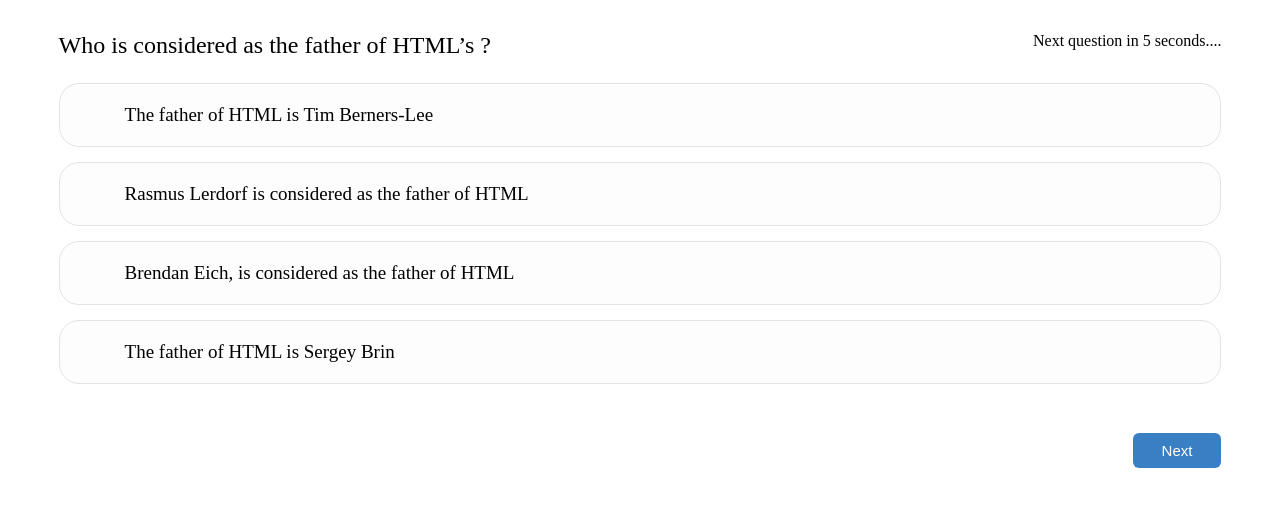
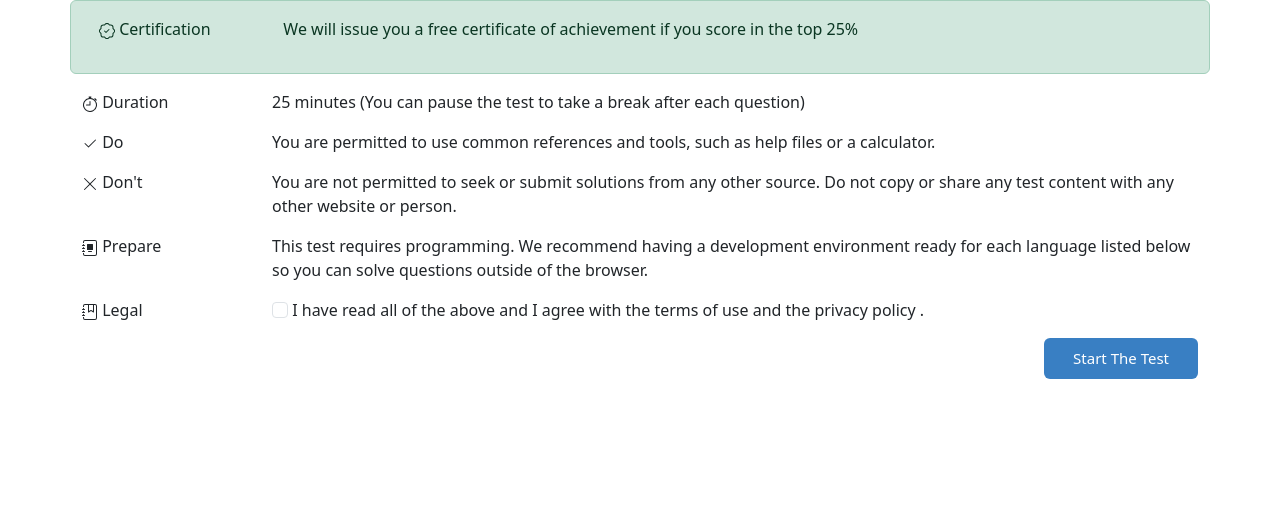
Before and after one commit to CuriousPNCoder/Javascript_Quizapp, a plain HTML site: page index.html in a window 1280 px wide. Drawn offline with nearby package versions, Linux system fonts and the light colour scheme.

Commit message:
create rules page

```diff
--- a/index.html
+++ b/index.html
@@ -4,28 +4,14 @@
 <head>
     <meta charset="UTF-8">
     <meta name="viewport" content="width=device-width, initial-scale=1.0">
-    <title>Javascript Quiz App</title>
+    <link href="https://cdn.jsdelivr.net/npm/bootstrap@5.3.3/dist/css/bootstrap.min.css" rel="stylesheet"
+        integrity="sha384-QWTKZyjpPEjISv5WaRU9OFeRpok6YctnYmDr5pNlyT2bRjXh0JMhjY6hW+ALEwIH" crossorigin="anonymous">
+    <script src="https://cdn.jsdelivr.net/npm/bootstrap@5.3.3/dist/js/bootstrap.bundle.min.js"
+        integrity="sha384-YvpcrYf0tY3lHB60NNkmXc5s9fDVZLESaAA55NDzOxhy9GkcIdslK1eN7N6jIeHz"
+        crossorigin="anonymous"></script>
+    <title>Document</title>
     <style>
-        .answer-list {
-            background-color: rgba(243, 243, 243, 0.185);
-            padding: 20px 30px;
-            width: auto;
-            border: 1px solid rgb(227, 227, 227);
-            border-radius: 20px;
-        }
-
-        .body-back {
-            justify-content: center;
-            display: flex;
-            flex-direction: column;
-            align-items: center;
-        }
-
-        .gap-bottom {
-            padding-bottom: 15px;
-        }
-
-        .bttn-next {
+        .start-bttn {
             padding: 9px 29px;
             border-radius: 6px;
             border: none;
@@ -35,286 +21,121 @@
             font-size: 15px;
         }
 
-        .bttn-prev {
-            padding: 9px 29px;
-            border-radius: 6px;
-            border: none;
-            background-color: #dddddd;
-            color: rgb(145, 145, 145);
-            font-size: 15px;
-        }
-
-        .card {
-            background-color: #ffffff;
-            width: 92%;
-        }
-
-        .question-heading {
-            font-size: 24px;
-        }
-
-        /* The container */
-        .container {
-            display: block;
-            position: relative;
-            padding-left: 35px;
-            cursor: pointer;
-            font-size: 19px;
-            -webkit-user-select: none;
-            -moz-user-select: none;
-            -ms-user-select: none;
-            user-select: none;
-        }
-        .container input {
-            position: absolute;
-            opacity: 0;
-            cursor: pointer;
-        }
-        .checkmark {
-            position: absolute;
-            top: 0;
-            left: 0;
-            height: 23px;
-            width: 23px;
-            background-color: #eee;
-            border-radius: 50%;
-        }
-        .container:hover input~.checkmark {
-            background-color: #ccc;
-        }
-        .container input:checked~.checkmark {
-            background-color: #397fc3;
-        }
-        .checkmark:after {
-            content: "";
-            position: absolute;
-            display: none;
-        }
-        .container input:checked~.checkmark:after {
-            display: block;
-        }
-        .container .checkmark:after {
-            top: 8px;
-            left: 8px;
-            width: 8px;
-            height: 8px;
-            border-radius: 50%;
-            background: white;
-        }
-        #feedback{
-            justify-content: center;
-            display: flex;
-            align-items: center;
-            font-weight: 600;
-            font-size: 17px;
-        }
-        .timer{
-            float: right;
+        .link-desc {
+            text-decoration: none;
+            color: white;
         }
     </style>
 </head>
 
 <body>
-    <div class="body-back">
-        <div class="card">
+    <div class="container">
+        <div class="row alert alert-success" role="alert">
+            <div class="col-md-2">
+                <div>
+                    <p><svg xmlns="http://www.w3.org/2000/svg" width="16" height="16" fill="currentColor"
+                            class="bi bi-patch-check" viewBox="0 0 16 16">
+                            <path fill-rule="evenodd"
+                                d="M10.354 6.146a.5.5 0 0 1 0 .708l-3 3a.5.5 0 0 1-.708 0l-1.5-1.5a.5.5 0 1 1 .708-.708L7 8.793l2.646-2.647a.5.5 0 0 1 .708 0" />
+                            <path
+                                d="m10.273 2.513-.921-.944.715-.698.622.637.89-.011a2.89 2.89 0 0 1 2.924 2.924l-.01.89.636.622a2.89 2.89 0 0 1 0 4.134l-.637.622.011.89a2.89 2.89 0 0 1-2.924 2.924l-.89-.01-.622.636a2.89 2.89 0 0 1-4.134 0l-.622-.637-.89.011a2.89 2.89 0 0 1-2.924-2.924l.01-.89-.636-.622a2.89 2.89 0 0 1 0-4.134l.637-.622-.011-.89a2.89 2.89 0 0 1 2.924-2.924l.89.01.622-.636a2.89 2.89 0 0 1 4.134 0l-.715.698a1.89 1.89 0 0 0-2.704 0l-.92.944-1.32-.016a1.89 1.89 0 0 0-1.911 1.912l.016 1.318-.944.921a1.89 1.89 0 0 0 0 2.704l.944.92-.016 1.32a1.89 1.89 0 0 0 1.912 1.911l1.318-.016.921.944a1.89 1.89 0 0 0 2.704 0l.92-.944 1.32.016a1.89 1.89 0 0 0 1.911-1.912l-.016-1.318.944-.921a1.89 1.89 0 0 0 0-2.704l-.944-.92.016-1.32a1.89 1.89 0 0 0-1.912-1.911z" />
+                        </svg> Certification</p>
+                </div>
+            </div>
+            <div class="col-md-10">
+                <div>
+                    <p>We will issue you a free <a>certificate of achievement</a> if you score in the top 25%</p>
+                </div>
+            </div>
+        </div>
 
-            <div class="quizcontainer">
-                <div class="timer"></div>
-    <p class="question-heading" id="questiontext"></p>
-    <div class="gap-bottom">
-        <div class="answer-list" onclick="checkAnswer(0)">
-            <label class="container">
-                <input type="radio" checked="checked" name="radio">
-                <span class="checkmark"></span>
-            </label>
+        <!-- part1 for rules -->
+        <div class="row">
+            <div class="col-md-2">
+                <p><svg xmlns="http://www.w3.org/2000/svg" width="16" height="16" fill="currentColor"
+                        class="bi bi-stopwatch" viewBox="0 0 16 16">
+                        <path d="M8.5 5.6a.5.5 0 1 0-1 0v2.9h-3a.5.5 0 0 0 0 1H8a.5.5 0 0 0 .5-.5z" />
+                        <path
+                            d="M6.5 1A.5.5 0 0 1 7 .5h2a.5.5 0 0 1 0 1v.57c1.36.196 2.594.78 3.584 1.64l.012-.013.354-.354-.354-.353a.5.5 0 0 1 .707-.708l1.414 1.415a.5.5 0 1 1-.707.707l-.353-.354-.354.354-.013.012A7 7 0 1 1 7 2.071V1.5a.5.5 0 0 1-.5-.5M8 3a6 6 0 1 0 .001 12A6 6 0 0 0 8 3" />
+                    </svg> Duration</p>
+            </div>
+            <div class="col-md-10">
+                <p>25 minutes (You can pause the test to take a break after each question)</p>
+            </div>
         </div>
-    </div>
-    <div class="gap-bottom">
-        <div class="answer-list" onclick="checkAnswer(1)">
-            <label class="container">
-                <input type="radio" name="radio">
-            </label>
+        <!-- part2 for rules -->
+        <div class="row">
+            <div class="col-md-2">
+                <p><svg xmlns="http://www.w3.org/2000/svg" width="16" height="16" fill="currentColor"
+                        class="bi bi-check2" viewBox="0 0 16 16">
+                        <path
+                            d="M13.854 3.646a.5.5 0 0 1 0 .708l-7 7a.5.5 0 0 1-.708 0l-3.5-3.5a.5.5 0 1 1 .708-.708L6.5 10.293l6.646-6.647a.5.5 0 0 1 .708 0" />
+                    </svg> Do</p>
+            </div>
+            <div class="col-md-10">
+                <p>You are permitted to use common references and tools, such as help files or a calculator.</p>
+            </div>
         </div>
-    </div>
-    <div class="gap-bottom">
-        <div class="answer-list" onclick="checkAnswer(2)">
-            <label class="container">
-                <input type="radio" name="radio">
-                <span class="checkmark"></span>
-            </label>
+
+        <!-- part3 for rules -->
+        <div class="row">
+            <div class="col-md-2">
+                <p><svg xmlns="http://www.w3.org/2000/svg" width="16" height="16" fill="currentColor" class="bi bi-x-lg"
+                        viewBox="0 0 16 16">
+                        <path
+                            d="M2.146 2.854a.5.5 0 1 1 .708-.708L8 7.293l5.146-5.147a.5.5 0 0 1 .708.708L8.707 8l5.147 5.146a.5.5 0 0 1-.708.708L8 8.707l-5.146 5.147a.5.5 0 0 1-.708-.708L7.293 8z" />
+                    </svg> Don't</p>
+            </div>
+            <div class="col-md-10">
+                <p>You are not permitted to seek or submit solutions from any other source.
+                    Do not copy or share any test content with any other website or person.</p>
+            </div>
         </div>
-    </div>
-    <div class="gap-bottom">
-        <div class="answer-list" onclick="checkAnswer(3)">
-            <label class="container">
-                <input type="radio" name="radio">
-                <span class="checkmark"></span>
-            </label>
+        <!-- part4 for rules -->
+        <div class="row">
+            <div class="col-md-2">
+                <p><svg xmlns="http://www.w3.org/2000/svg" width="16" height="16" fill="currentColor"
+                        class="bi bi-journal-album" viewBox="0 0 16 16">
+                        <path
+                            d="M5.5 4a.5.5 0 0 0-.5.5v5a.5.5 0 0 0 .5.5h5a.5.5 0 0 0 .5-.5v-5a.5.5 0 0 0-.5-.5zm1 7a.5.5 0 0 0 0 1h3a.5.5 0 0 0 0-1z" />
+                        <path
+                            d="M3 0h10a2 2 0 0 1 2 2v12a2 2 0 0 1-2 2H3a2 2 0 0 1-2-2v-1h1v1a1 1 0 0 0 1 1h10a1 1 0 0 0 1-1V2a1 1 0 0 0-1-1H3a1 1 0 0 0-1 1v1H1V2a2 2 0 0 1 2-2" />
+                        <path
+                            d="M1 5v-.5a.5.5 0 0 1 1 0V5h.5a.5.5 0 0 1 0 1h-2a.5.5 0 0 1 0-1zm0 3v-.5a.5.5 0 0 1 1 0V8h.5a.5.5 0 0 1 0 1h-2a.5.5 0 0 1 0-1zm0 3v-.5a.5.5 0 0 1 1 0v.5h.5a.5.5 0 0 1 0 1h-2a.5.5 0 0 1 0-1z" />
+                    </svg> Prepare</p>
+            </div>
+            <div class="col-md-10">
+                <p>This test requires programming. We recommend having a development environment ready for each
+                    language listed below so
+                    you can solve questions outside of the browser.</p>
+            </div>
         </div>
+        <!-- part5 for rules -->
+        <div class="row">
+            <div class="col-md-2">
+                <p><svg xmlns="http://www.w3.org/2000/svg" width="16" height="16" fill="currentColor"
+                        class="bi bi-journal-bookmark" viewBox="0 0 16 16">
+                        <path fill-rule="evenodd"
+                            d="M6 8V1h1v6.117L8.743 6.07a.5.5 0 0 1 .514 0L11 7.117V1h1v7a.5.5 0 0 1-.757.429L9 7.083 6.757 8.43A.5.5 0 0 1 6 8" />
+                        <path
+                            d="M3 0h10a2 2 0 0 1 2 2v12a2 2 0 0 1-2 2H3a2 2 0 0 1-2-2v-1h1v1a1 1 0 0 0 1 1h10a1 1 0 0 0 1-1V2a1 1 0 0 0-1-1H3a1 1 0 0 0-1 1v1H1V2a2 2 0 0 1 2-2" />
+                        <path
+                            d="M1 5v-.5a.5.5 0 0 1 1 0V5h.5a.5.5 0 0 1 0 1h-2a.5.5 0 0 1 0-1zm0 3v-.5a.5.5 0 0 1 1 0V8h.5a.5.5 0 0 1 0 1h-2a.5.5 0 0 1 0-1zm0 3v-.5a.5.5 0 0 1 1 0v.5h.5a.5.5 0 0 1 0 1h-2a.5.5 0 0 1 0-1z" />
+                    </svg> Legal</p>
+            </div>
+            <div class="col-md-10">
+                <p><input type="checkbox" class="form-check-input" id="exampleCheck1">
+                    <label class="form-check-label" for="exampleCheck1">I have read all of the above and I agree
+                        with the terms of use
+                        and the privacy policy .</label>
+                </p>
+            </div>
+        </div>
+        <div>
+        </div>
+        <button class="start-bttn"><a class="link-desc" href="quizQuestion.html">Start The Test</a></button>
     </div>
 
-    <p id="feedback"></p>
-
-            <div>
-            <button class="bttn-prev" id="prev" style="display: none;">Prev</button>
-            <button class="bttn-next" id="next" style="display: block;" onclick="nextQuestion()">Next</button>
-            </div>
-        </div>
-</div>
 </body>
-<script>
-    let questions = [
-        {
-            question: "Who is considered as the father of HTML’s ?",
-            answers: ["The father of HTML is Tim Berners-Lee",
-                    "Rasmus Lerdorf is considered as the father of HTML",
-                    "Brendan Eich, is considered as the father of HTML",
-                    "The father of HTML is Sergey Brin"],
-            correct: 0
-        },
-        {
-            question: "What is the full form of HTML ?",
-            answers: ["The full form of HTML is HyperText Machine Language",
-                    "The full form of HTML is HyperText Marking Language",
-                    "The full form of HTML is HyperText Markup Language",
-                    "The full form of HTML is HighText Marking Language"],
-            correct: 2
-        },
-        {
-            question: "Which of the following programmes reads and renders an HTML page?",
-            answers: ["Web matrix",
-                    "Web matrix",
-                    "Web matrix",
-                    "Web matrix"],
-            correct: 3
-        },
-        {
-            question: "What is the DOM (Document Object Model) in HTML?",
-            answers: ["Language-dependent application programming",
-                "ASP.NET object hierarchy",
-                "Application programming interface",
-                "HTML document object representation and interaction convention"],
-                correct: 3
-        },
-        {
-            question: "Which of the following is not an HTML table layout element?",
-             answers:[
-                "colour",
-                "size, and",
-                "span",
-                "alignment" ],
-                correct: 0
-        },
-        {
-            question: "Which HTML5 element is used to style the layout?",
-            answers: ["jQuery","CSS","JavaScript","PHP"],
-            correct: 1
-        },
-        {
-            question: "What is the purpose of the HTML5 address> element?",
-            answers: [
-                "contains IP address",
-                "contains home address",
-                "provides url",
-                "contains author contact"
-            ],
-            correct: 3
-        },
-        {
-            question: "When a tag in HTML is closed, which character is used to represent it?",
-            answers: [
-                "#", "!", "/", "'",
-            ],
-            correct: 2
-        },
-        {
-            question: "What is the purpose of the HTML5 address> element?",
-            answers: [
-                "provides url", "contains author contact  information", "contains home address", "contains IP address"
-            ],
-            correct: 1
-        },
-    ]
-
-
-    let currentQuestion = 0;
-    let currentAnswer = 0;
-
-    function showQuestion(){
-      let questionText = document.getElementById("questiontext");
-        questionText.textContent = questions[currentQuestion].question;
-
-        let answers = document.querySelectorAll(".container");
-        answers.forEach((container, index) => {
-            container.textContent = questions[currentQuestion].answers[index];
-            container.parentElement.style.backgroundColor = "";
-        });
-
-        let feedback = document.getElementById("feedback");
-        feedback.textContent = "";
-
-        selectedAnswer = null;
-
-        let timerElement = document.querySelector(".timer");
-        timerElement.textContent = "";
-
-
-               let countdown = 10;
-        timerElement = document.querySelector(".timer");
-        timerElement.innerHTML = `Next question in ${countdown} seconds....`
-
-        let intervalId = setInterval(() => {
-            countdown--;
-            timerElement.innerHTML = `Next question in ${countdown} seconds....`
-
-            if (countdown <= 0) {
-                clearInterval(intervalId);
-                currentQuestion++;
-
-                if (currentQuestion < questions.length) {
-                    showQuestion();
-                }
-                else {
-                    const quizContainer = document.querySelector(".quizcontainer");
-                    quizContainer.innerHTML = `<p>You got ${currentAnswer} out of ${questions.length} questions.</p>`;
-                }
-            }
-        }, 1000)
-    }
-
-    function checkAnswer(selected) {
-        selectedAnswer = selected;
-        let feedback = document.getElementById("feedback");
-        let answerContainers = document.querySelectorAll(".answer-list");
-
-        if (selected === questions[currentQuestion].correct) {
-            feedback.innerText = "Your answer is correct";
-            feedback.style.color = "green";
-            answerContainers[selected].style.backgroundColor = "green";
-            currentAnswer++;
-        } else {
-            feedback.innerText = "Your answer is not correct! Please try again";
-            feedback.style.color = "red";
-            answerContainers[selected].style.backgroundColor = "red";
-        }
-    }
-     function nextQuestion() {
-            if (selectedAnswer === null) {
-                alert("Please select an answer before proceeding.");
-                return;
-            }
-
-            currentQuestion++;
-
-            if (currentQuestion < questions.length) {
-                showQuestion();
-            } else {
-                const quizContainer = document.querySelector(".quizcontainer");
-                quizContainer.innerHTML = `<p>You got ${currentAnswer} out of ${questions.length} questions correct.</p>`;
-            }
-        }
-    showQuestion();
-
-</script>
 
 </html>
```
Also changed, not shown: quizQuestion.html (added, +318 -0 lines).
